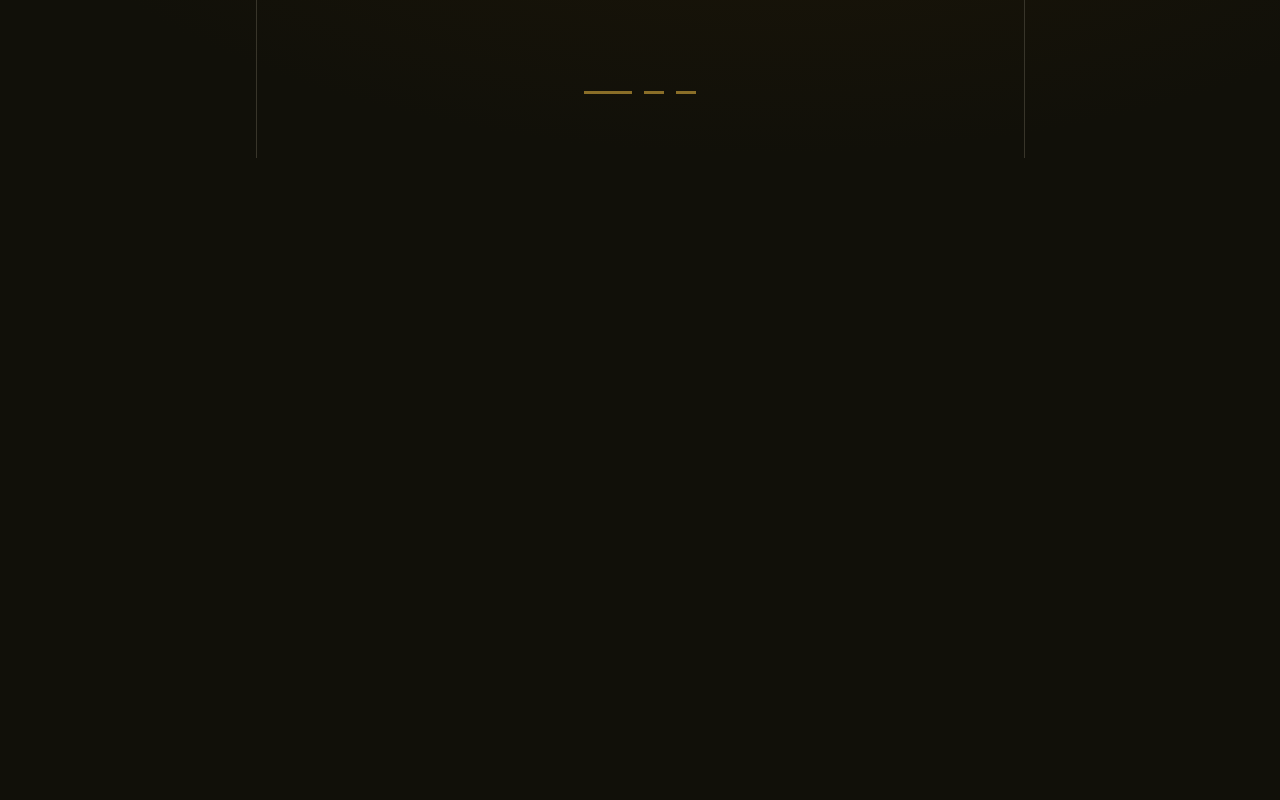
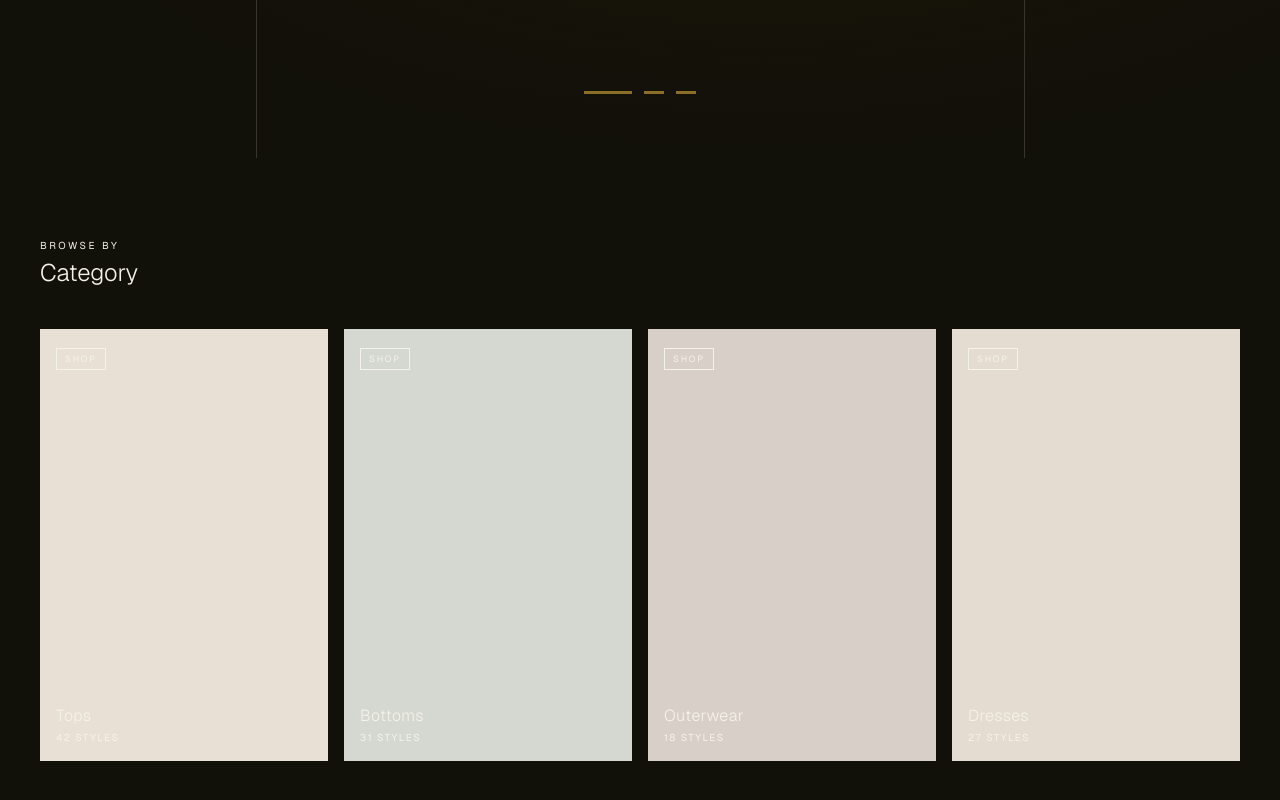
Before and after one commit to vmaineng/mai-shop, a Next.js app: page / in a window 1280 px wide. Shown: the part 454-1254 px from the top of the page. Before the commit the page ends 800 px from the top, so only its background shows below. Built offline with nearby package versions, Linux system fonts and the light colour scheme.

Commit message:
added in category strip

```diff
--- /dev/null
+++ b/app/components/Categorystrip.tsx
@@ -0,0 +1,95 @@
+"use client";
+
+import Image from "next/image";
+import { ArrowLeft, ArrowRight } from "lucide-react";
+
+const CATEGORIES = [
+  {
+    id: 1,
+    label: "Tops",
+    count: "42 styles",
+    color: "#e8e0d4",
+    textColor: "#5c4c38",
+    href: "/shop/tops",
+  },
+  {
+    id: 2,
+    label: "Bottoms",
+    count: "31 styles",
+    color: "#d4d8d0",
+    textColor: "#3a4238",
+    href: "/shop/bottoms",
+  },
+  {
+    id: 3,
+    label: "Outerwear",
+    count: "18 styles",
+    color: "#d8d0c8",
+    textColor: "#4a3c30",
+    href: "/shop/outerwear",
+  },
+  {
+    id: 4,
+    label: "Dresses",
+    count: "27 styles",
+    color: "#e4dcd0",
+    textColor: "#5c4838",
+    href: "/shop/dresses",
+  },
+];
+
+export default function CategoryStrip() {
+  return (
+    <section className="px-6 sm:px-10 py-20 max-w-7xl mx-auto">
+      <div className="mb-10">
+        <p className="text-[10px] tracking-[0.25em] uppercase text-(--accent-gold)-[var(--accent-gold)] mb-1">
+          Browse by
+        </p>
+        <h2 className="text-2xl font-light text-(--text-primary)">Category</h2>
+      </div>
+
+      <div className="grid grid-cols-2 lg:grid-cols-4 gap-4">
+        {CATEGORIES.map((cat) => (
+          <a
+            key={cat.id}
+            href={cat.href}
+            className="group relative flex flex-col overflow-hidden"
+            style={{ aspectRatio: "2/3" }}
+          >
+            {/* <Image
+              src={cat.image}
+              alt={cat.label}
+              fill
+              className="object-cover transition-transform duration-500 group-hover:scale-105"
+            /> */}
+            <div
+              className="absolute inset-0 transition-transform duration-500 group-hover:scale-105"
+              style={{ background: cat.color }}
+            />
+
+            <div className="absolute inset-0 bg-black opacity-0 group:hover:opacity-10 transition-opacity duration-500" />
+
+            <div className="absolute bottom-0 left-0 right-0 p-4 flex items-end justify-between">
+              <div>
+                <p className="text-base font-light tracking-wide">
+                  {cat.label}
+                </p>
+                <p className="text-[10px] tracking-[0.15em] uppercase mt-0.5">
+                  {cat.count}
+                </p>
+              </div>
+              <span className="text-xs tracking-widest opacity-0 group-hover:opacity-100 translate-x-2 group-hover:translate-x-0 transition-all duration-300">
+                <ArrowRight className="h-5 w-5" />
+              </span>
+            </div>
+            <div className="absolute top-4 left-4">
+              <span className="text-[9px] tracking-[0.2em] uppercase px-2 py-1 border ">
+                Shop
+              </span>
+            </div>
+          </a>
+        ))}
+      </div>
+    </section>
+  );
+}
--- a/app/components/Navbar.tsx
+++ b/app/components/Navbar.tsx
@@ -11,7 +11,7 @@
   const { theme, toggleTheme } = useTheme();
 
   return (
-    <nav className="w-full px-6 sm:px-8 py-4 flex items-center justify-between">
+    <nav className="w-full px-6 sm:px-8 py-4 flex items-center justify-between sticky">
       <div className="text-sm text-(--text-secondary">Shoppeee</div>
       <div className="hidden md:flex items-center gap-8">
         {NAV_ITEMS.map((item) => (
--- a/app/page.tsx
+++ b/app/page.tsx
@@ -1,12 +1,14 @@
 "use client";
 import Navbar from "./components/Navbar";
 import Hero from "./components/Hero";
+import CategoryStrip from "./components/Categorystrip";
 
 export default function Home() {
   return (
     <div>
       <Navbar />
       <Hero />
+      <CategoryStrip />
     </div>
   );
 }
```
